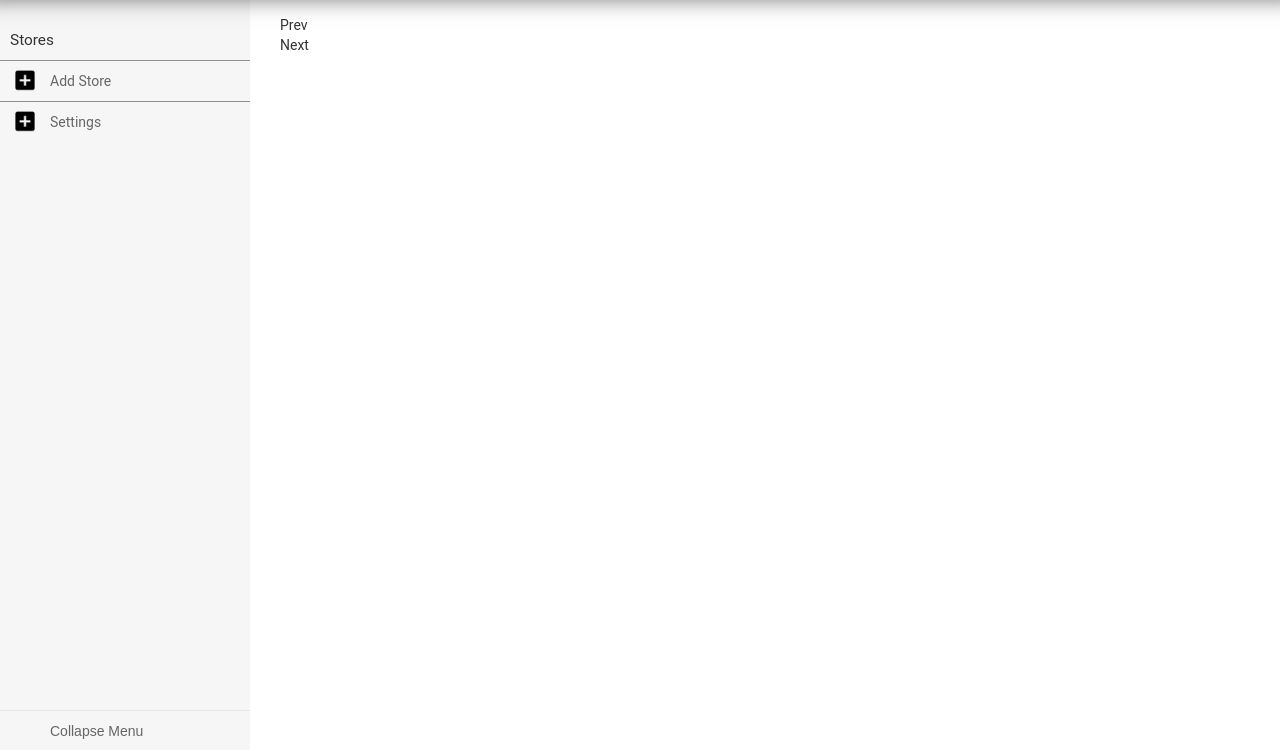
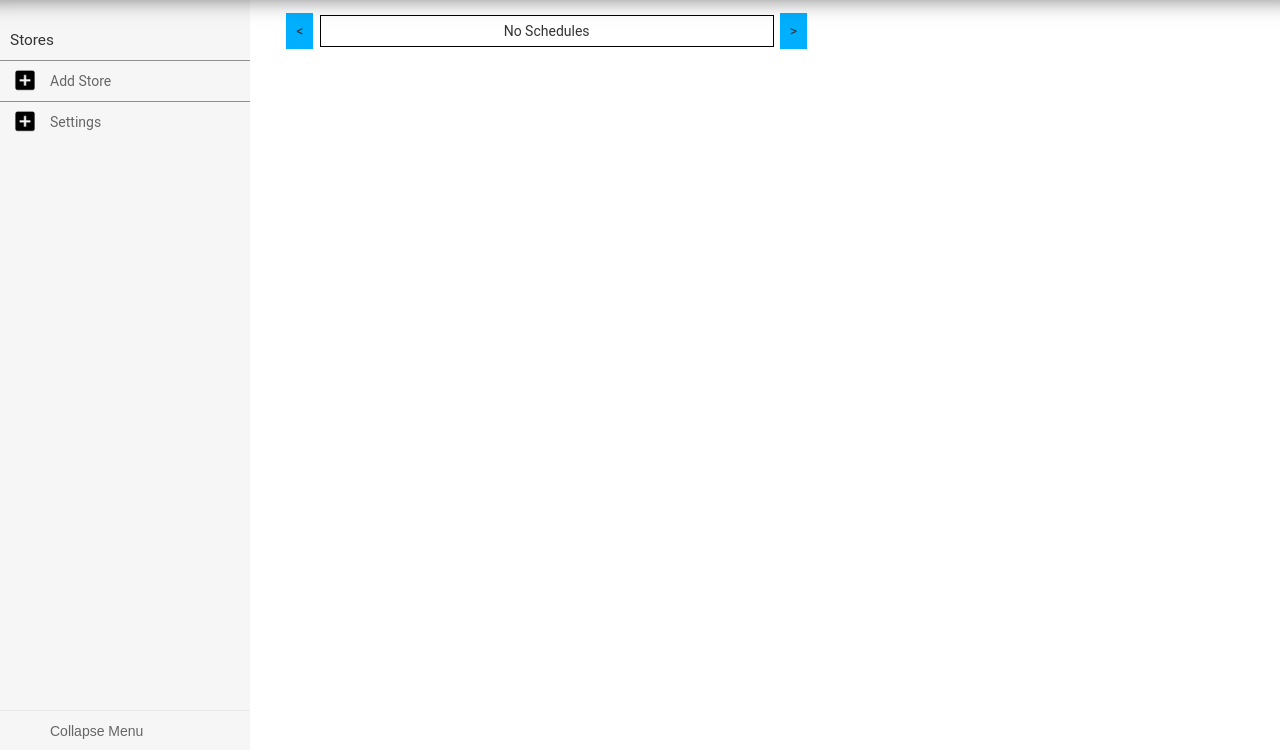
Before and after one commit to bradenschmidt/shift-ez, a Flask app: template app_engine/app/templates/store.html in a window 1280 px wide. Shown: the part 50-801 px from the top of the page. Run offline with Flask 2, Linux system fonts and the light colour scheme; the template is opened without the code that fills it, so the values that code supplies are empty.

Commit message:
Add empty for no schedules.

```diff
--- a/app_engine/app/templates/store.html
+++ b/app_engine/app/templates/store.html
@@ -68,10 +68,12 @@
 
 <div class="wrapper">
 
-    <span id="prevButton">Prev</span>
+    <div id="leftColumn" class="sideDivs">
+        <span id="prevButton" class="buttons"><</span>
+    </div>
 
     <div class="schedules">
-
+        {% if schedules|length > 0 %}
             {% for schedule in schedules %}
                 <table class="schedule {{ 'schedule' + loop.index0|string }}"
                        id="{{ 'current' if (loop.index0 == 0) else '' }}">
@@ -96,10 +98,20 @@
                     </tr>
                 </table>
             {% endfor %}
+        {% else %}
+            <table id="emptyTable">
+                <td>
+                    <span id="empty">No Schedules</span>
+                </td>
+            </table>
+
+        {% endif %}
 
     </div>
 
-    <span id="nextButton">Next</span>
+    <div id="rightColumn" class="sideDivs">
+        <span id="nextButton" class="buttons">></span>
+    </div>
 
 </div>
 <script src="/static/scripts/vertical-responsive-menu.min.js"></script>
--- a/app_engine/static/stylesheets/stylesheet.css
+++ b/app_engine/static/stylesheets/stylesheet.css
@@ -9,7 +9,6 @@ td {
 
 table {
   margin: 0 auto;
-  width: 100%;
   border: solid slategrey 1px;
   border-collapse: collapse;
 }
@@ -20,11 +19,6 @@ img {
 
 .schedule_image {
 	text-align: center;
-}
-
-#title {
-	text-align: center;
-	font-weight: bold;
 }
 
 html {
@@ -66,6 +60,7 @@ header h1 {
   /*margin-top: 50px;*/
   padding: 15px 30px;
   transition: all 0.3s ease-out;
+  display: table;
 }
 
 .clearfix:after {
@@ -150,11 +145,38 @@ header h1 {
   height: 50px;
 }
 
-#wPaginate {
-  padding-top: 10px;
+.store > a {
+  text-decoration: none;
+}
+
+.schedules {
+  display: table-cell;
+  width: 80%;
+  vertical-align: middle;
+  height: 90%;
+}
+
+.sideDivs {
+  display: table-cell;
+  width: 7%;
+  vertical-align: middle;
+  padding: 0 5px 0 5px;
   text-align: center;
 }
 
-.store > a {
-  text-decoration: none;
+.buttons {
+  text-align: center;
+  background: #00afff;
+  padding: 10px;
+  cursor: pointer;
 }
+
+#empty {
+  text-align: center;
+  width: 100%;
+  margin: 0 auto;
+}
+
+#emptyTable {
+  width: 100%;
+}
```
Lines whose indentation alone changed are shown as unchanged.
